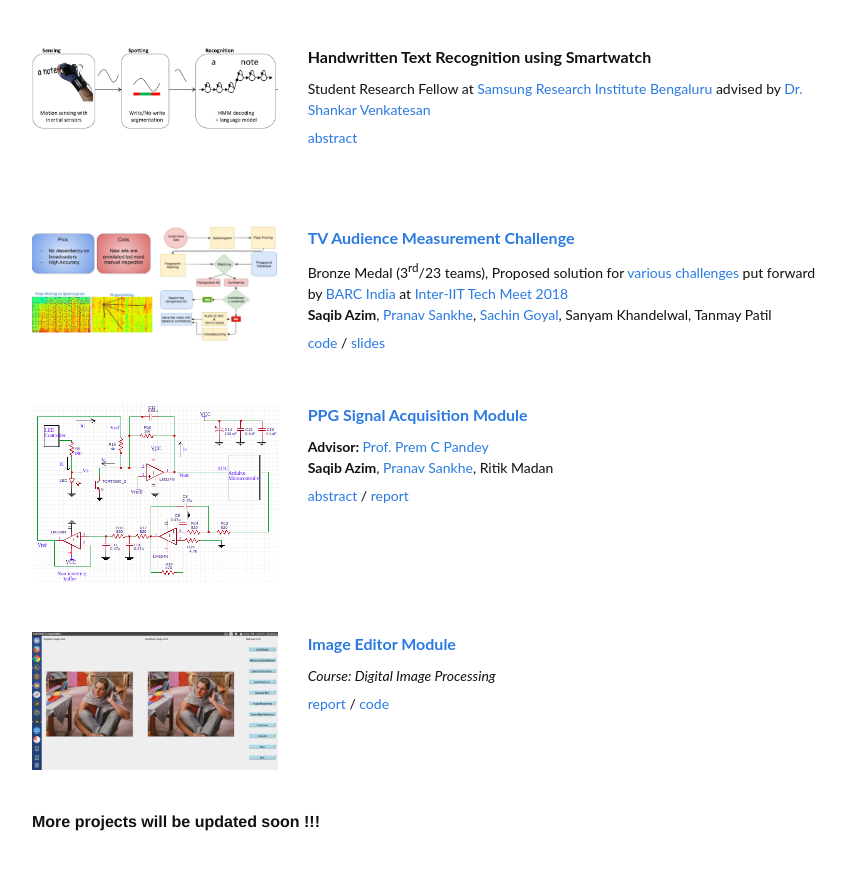
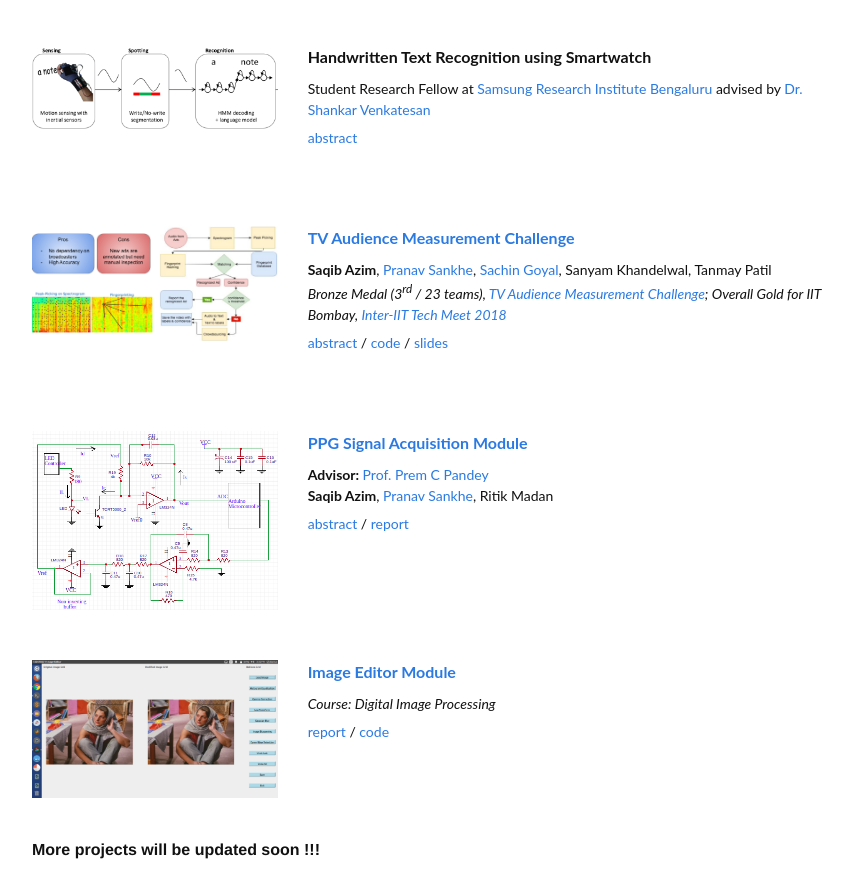
Before and after one commit to saqib1707/saqib1707.github.io, a Jekyll site: the page built from _pages/research.md, in a window 1280 px wide and 900 px high, scrolled down 1051 px, cut to the strip 0-890 px from the top of the window. Shown: the whole strip, without its empty margins (213-1063 px from the left). Built offline with Jekyll 4.4.1, drawn with Linux system fonts in a browser that asks for light colours; comment, search, counter and statistics services are not loaded.

Commit message:
minor updates

```diff
--- a/_pages/research.md
+++ b/_pages/research.md
@@ -5,7 +5,7 @@ permalink: /research/
 description: Saqib Azim's Research
 ---
 
-My research interests span a breadth of fields including machine learning, optimization, computer vision, robotics, signal and image processing, etc. Following is a non-exclusive list of my projects. Feel free to look at my [CV]({{site.url/assets/CV/CV_short.pdf}}). More details will be updated soon.
+My research interests span a breadth of fields including machine learning, optimization, computer vision, robotics, signal and image processing, etc. Following is a non-exclusive list of my projects. Feel free to look at my [CV]({{site.url}}/assets/CV/CV_short.pdf). More details will be updated soon.
 <br><span class="brHeight"></span>
 <p style="font-style: italic; font-size: small;">*Excluding my research contribution at Hitachi Research due to information security protocols</p>
 
@@ -173,13 +173,15 @@ My research interests span a breadth of fields including machine learning, optim
 			</script>
 		</td>
 		<td class="projectBody">
-			<a href="https://github.com/saqib1707/TV-Audience-Measurement"><papertitle>TV Audience Measurement Challenge</papertitle></a>
+			<a href="{{ site.url }}/assets/pubs/barc_interiit_presentation.pdf"><papertitle>TV Audience Measurement Challenge</papertitle></a>
 			<br><span class="brHeight"></span>
 			<div class="authorDetails">
-				Bronze Medal (3<sup>rd</sup>/23 teams), Proposed solution for <a href="https://saqib1707.github.io/assets/pubs/problem_statement_barc.pdf">various challenges</a> put forward by <a href="https://www.barcindia.co.in/">BARC India</a> at <a href="https://www.iitb.ac.in/en/event/7th-inter-iit-tech-meet">Inter-IIT Tech Meet 2018</a><br>
-				<strong>Saqib Azim</strong>, <a href="https://sabsathai.github.io/">Pranav Sankhe</a>, <a href="https://saching007.github.io/">Sachin Goyal</a>, Sanyam Khandelwal, Tanmay Patil
+				<strong>Saqib Azim</strong>, <a href="https://sabsathai.github.io/">Pranav Sankhe</a>, <a href="https://saching007.github.io/">Sachin Goyal</a>, Sanyam Khandelwal, Tanmay Patil<br>
+				<em>Bronze Medal (3<sup>rd</sup> / 23 teams), <a href="https://saqib1707.github.io/assets/pubs/problem_statement_barc.pdf">TV Audience Measurement Challenge</a>; Overall Gold for IIT Bombay, <a href="https://www.iitb.ac.in/en/event/7th-inter-iit-tech-meet">Inter-IIT Tech Meet 2018</a></em>
 				<br><span class="brHeight"></span>
-				<a href="https://github.com/saqib1707/TV-Audience-Measurement">code</a> / <a href="{{ site.url }}/assets/pubs/barc_interiit_presentation.pdf">slides</a>
+				<a href="javascript:toggleblock('barc_interiit_abs')">abstract</a> / <a href="https://github.com/saqib1707/TV-Audience-Measurement">code</a> / <a href="{{ site.url }}/assets/pubs/barc_interiit_presentation.pdf">slides</a><br>
+				<br><span class="brHeight"></span>
+				<p id="barc_interiit_abs" style="font-style:italic; display:none;">Proposed scalable and robust solutions for <a href="https://saqib1707.github.io/assets/pubs/problem_statement_barc.pdf">various challenges</a> put forward by <a href="https://www.barcindia.co.in/">BARC India</a> such as channel identification, advertisement and content classification and recognition, age and gender recognition of viewers and providing hardware free solution in order to capture TV viewership data of the country</p>
 			</div>
 		</td>
 	</tr>
```
Also changed, not shown: _pages/misc.md (+1 -1 lines).
